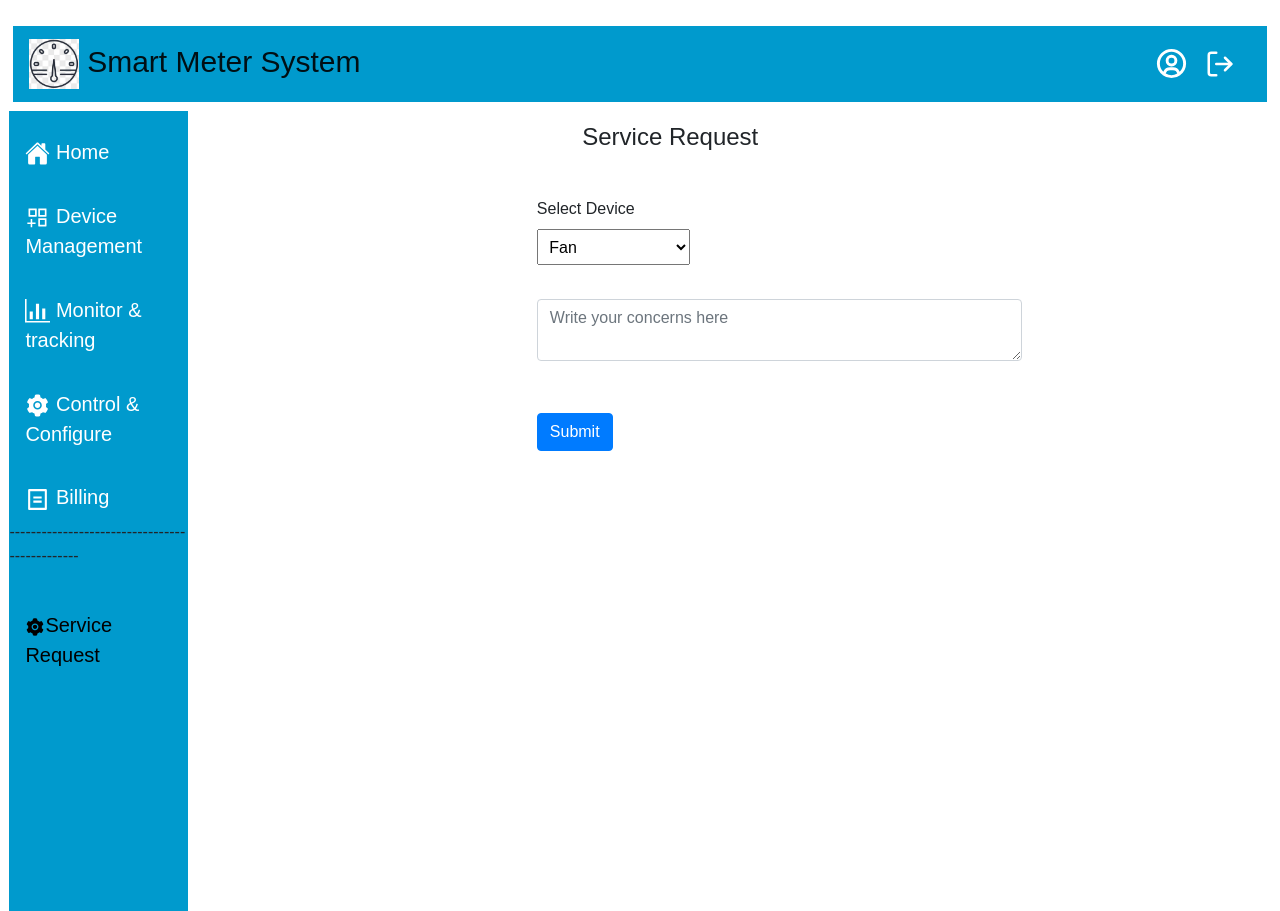
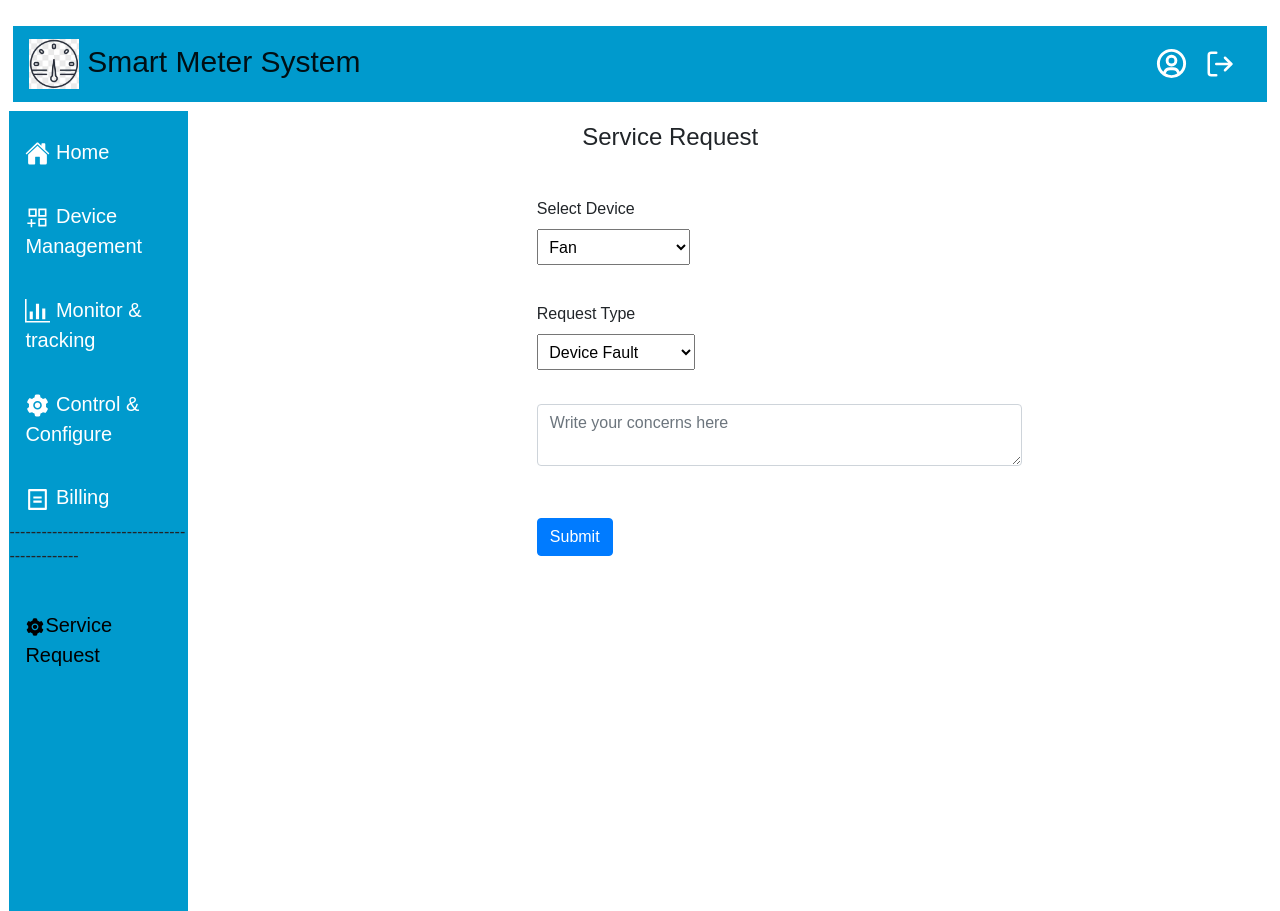
Before and after one commit to ChiruhasBobbadi/dashboard-react, a React (Create React App) app: page /service in a window 1280 px wide. Built offline with nearby package versions, Linux system fonts and the light colour scheme.

Commit message:
ServiceUpdate

```diff
--- a/src/components/admin/ViewServiceRequests.js
+++ b/src/components/admin/ViewServiceRequests.js
@@ -67,6 +67,7 @@ return <>
                 <tr>
                     <th>User ID</th>
                     <th>Device Type</th>
+                    <th>Request Type</th>
                     <th>Description</th>
                     <th>Created At</th>
                     <th>Actions</th>
@@ -81,6 +82,7 @@ return <>
                         return <tr id={el.id}>
                             <td>{el.userId}</td>
                             <td>{el.device}</td>
+                            <td>{el.requestType}</td>
                             <td>{el.description}</td>
                             <td>{el.dateCreated}</td>
 
--- a/src/components/serviceRequest/ServiceRequest.js
+++ b/src/components/serviceRequest/ServiceRequest.js
@@ -25,19 +25,21 @@ function ServiceRequest() {
 
         const device = event.target.device.value;
         const description = event.target.description.value;
+        const requestType = event.target.requestType.value;
 
         //unsetting value
 
 
-      await submit(device,description);
+      await submit(device,description,requestType);
         event.target.description.value="";
 
     }
-    const submit = async(device, description)=>{
+    const submit = async(device, description,requestType)=>{
         const response = await axios.post("http://localhost:4000/service",{
             device:device,
             userId:sessionStorage.getItem("userId"),
-            description:description
+            description:description,
+            requestType: requestType
         });
 
         handleShow();
@@ -70,6 +72,15 @@ function ServiceRequest() {
                     <option value="Electricity_Meter">Electricity Meter</option>
                     <option value="Water_Meter">Water Meter</option>
                     <option value="Weather Sensor">Weather Sensor</option>
+                </Form.Select>
+                <br/>
+                <Form.Label  style={{marginTop:'5%'}}>Request Type</Form.Label>
+                <br/>
+                <Form.Select aria-label="Select Device"  style={{padding:'1%'}} name={'requestType'}>
+                    <option value="Device Fault">Device Fault</option>
+                    <option value="Connection Fault">Connection Fault</option>
+                    <option value="Incorrect Metrics">Incorrect Metrics</option>
+                    <option value="Others">Others</option>
                 </Form.Select>
 
 
```
